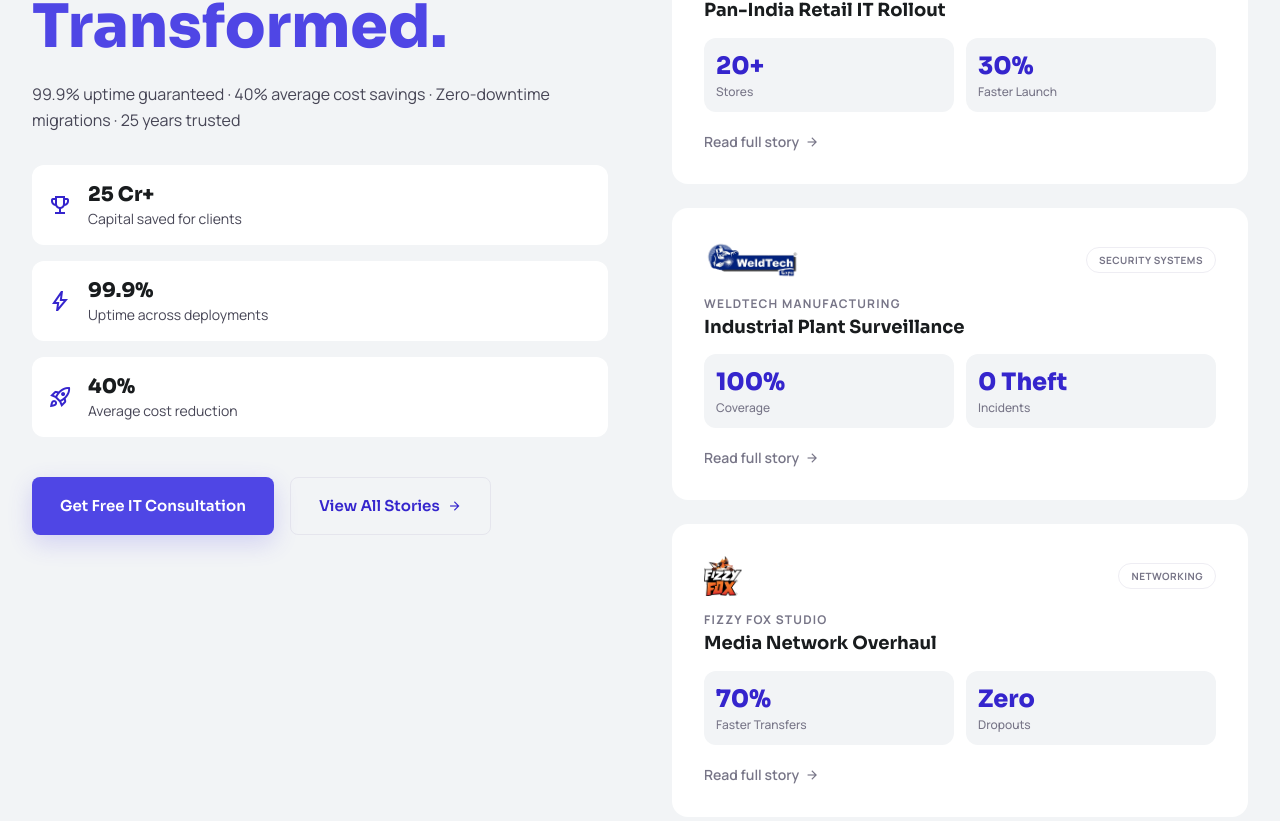
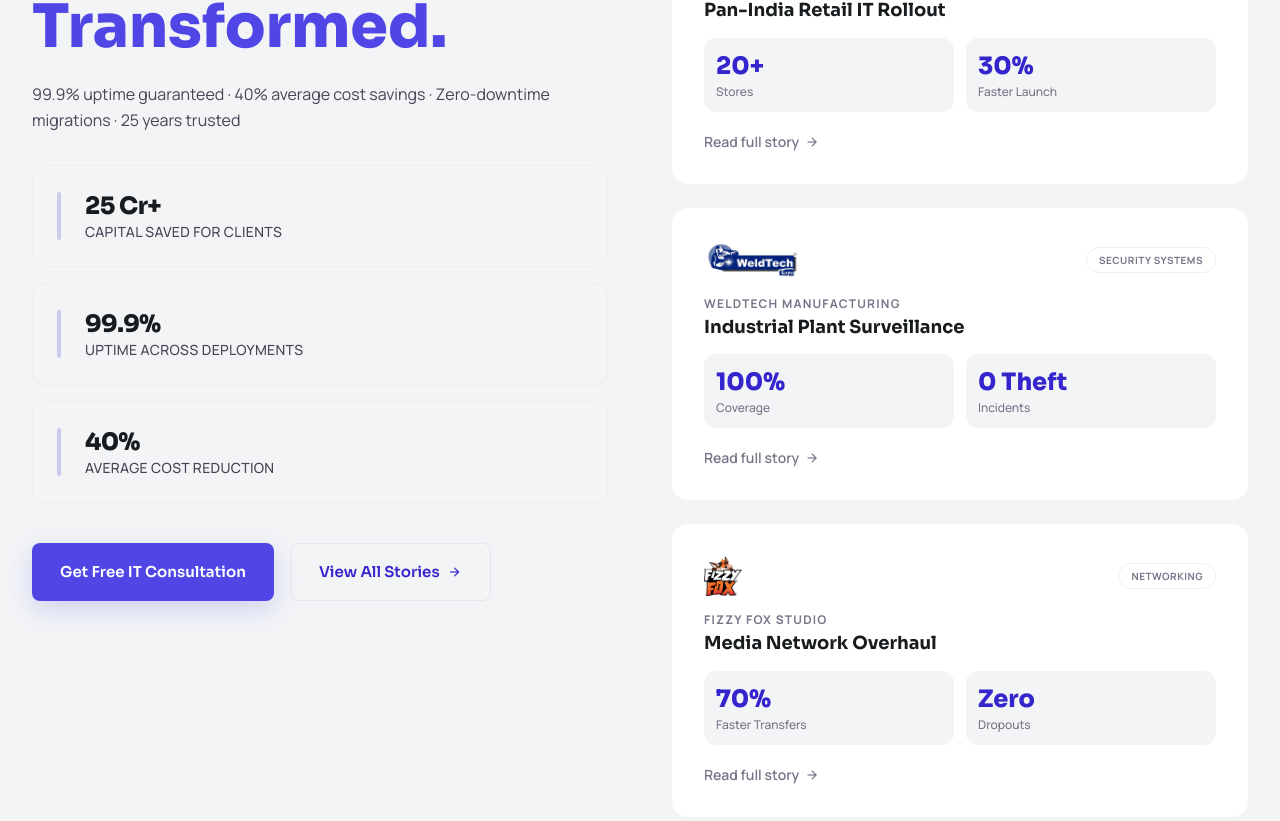
Before and after one commit to omaherrao25/usha-infotech, a React (Vite) app: page / in a window 1280 px wide. Shown: the part 4466-5287 px from the top of the page. Built offline with nearby package versions, Linux system fonts and the light colour scheme.

Commit message:
Home pages updated

```diff
--- a/src/pages/Home.jsx
+++ b/src/pages/Home.jsx
@@ -245,15 +245,15 @@ function CaseStudiesSection() {
             </p>
             <div className="flex flex-col gap-4 mb-10">
               {[
-                { icon: 'emoji_events', stat: '25 Cr+', label: 'Capital saved for clients' },
-                { icon: 'bolt', stat: '99.9%', label: 'Uptime across deployments' },
-                { icon: 'rocket_launch', stat: '40%', label: 'Average cost reduction' },
+                { stat: '25 Cr+', label: 'Capital saved for clients' },
+                { stat: '99.9%', label: 'Uptime across deployments' },
+                { stat: '40%', label: 'Average cost reduction' },
               ].map((item) => (
-                <div key={item.label} className="flex items-center gap-4 p-4 bg-surface-container-lowest rounded-xl">
-                  <span className="material-symbols-outlined text-primary text-2xl">{item.icon}</span>
+                <div key={item.label} className="flex items-center gap-6 p-6 bg-surface-container-low rounded-xl border border-outline/5 hover:border-primary/20 transition-all group">
+                  <div className="w-1 h-12 bg-primary/20 rounded-full group-hover:bg-primary transition-colors" />
                   <div>
-                    <div className="font-sora font-black text-xl text-on-surface">{item.stat}</div>
-                    <div className="text-sm text-on-surface-variant">{item.label}</div>
+                    <div className="font-sora font-black text-2xl text-on-surface tracking-tight">{item.stat}</div>
+                    <div className="text-sm font-medium text-on-surface-variant uppercase tracking-wide">{item.label}</div>
                   </div>
                 </div>
               ))}
```
